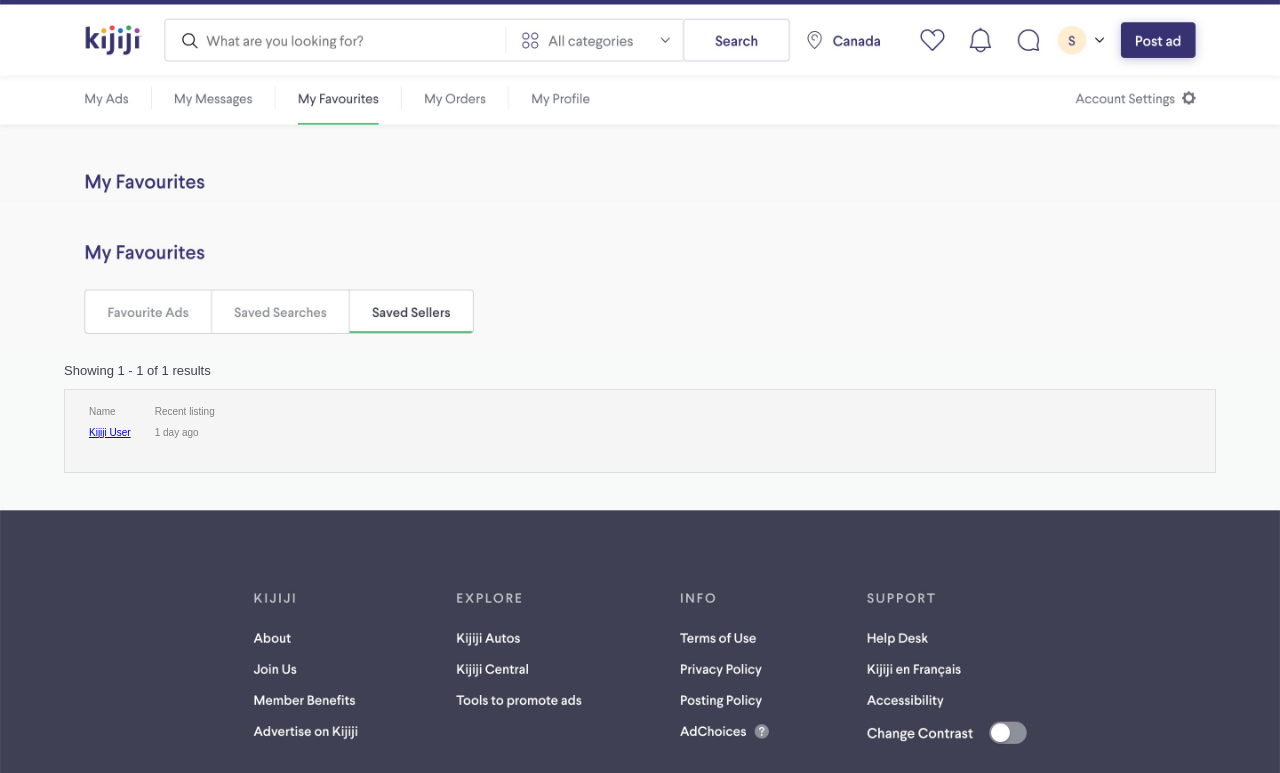
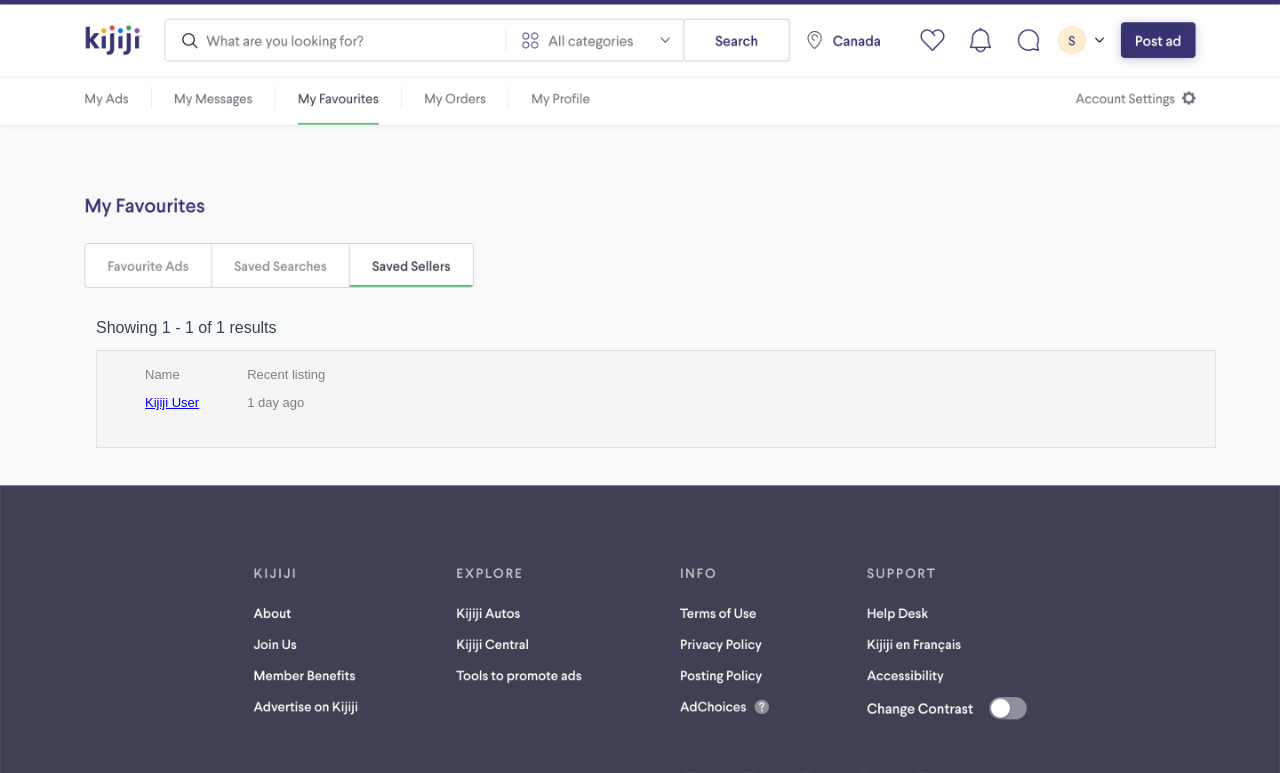
Before and after one commit to ip-Team8/kijiji-hackathon, a React (Create React App) app: page /saved-sellers in a window 1280 px wide. Shown: the top 773 px of the page. Built offline with nearby package versions, Linux system fonts and the light colour scheme.

Commit message:
Optimize for 1280px screen size.

```diff
--- a/src/App.js
+++ b/src/App.js
@@ -2,11 +2,11 @@
 import './App.scss';
 import { BrowserRouter, Routes, Route } from 'react-router-dom';
 import ScrollToTop from './components/ScrollToTop';
-// import SavedSearches from './pages/SavedSearches/SavedSearches';
+import SavedSearches from './pages/SavedSearches/SavedSearches';
 // import SuggestedSellers from './pages/SuggestedSellers/SuggestedSellers';
 import Header from './components/Header/Header';
 import Footer from './components/Footer/Footer';
-// import FavouriteAds from './pages/FavouriteAds/FavouriteAds';
+import FavouriteAds from './pages/FavouriteAds/FavouriteAds';
 import SavedSellers from './pages/SavedSellers/SavedSellers';
 import AdExample from './pages/AdExample/AdExample';
 import SingleSeller from './components/SingleSeller/SingleSeller';
@@ -21,8 +21,8 @@
     <Routes>
       <Route path ='/ad-example' element={<AdExample />} />
       <Route path='/seller-profile' element={<SingleSeller />}/>
-      {/* <Route path='/faveads' element={<FavouriteAds />}/> */}
-      {/* <Route path='/searches' element={<SavedSearches />}/> */}
+      <Route path='/faveads' element={<FavouriteAds />}/>
+      <Route path='/searches' element={<SavedSearches />}/>
       <Route path='/saved-sellers' element={<SavedSellers />}/>
       {/* <Route path='/suggested-sellers' element={<SuggestedSellers/>}/> */}
       <Route path='/notifications' element={<Notifications />}/>
--- a/src/components/SingleSeller/SingleSeller.scss
+++ b/src/components/SingleSeller/SingleSeller.scss
@@ -2,7 +2,7 @@
     width: 100%;
     height: 100%;
     object-fit: cover;
-    margin-top: -5.5rem;
+    margin-top: -15rem;
 
     &__button-container {
         margin-left: 8rem;
--- a/src/pages/AdExample/AdExample.scss
+++ b/src/pages/AdExample/AdExample.scss
@@ -2,5 +2,5 @@
     width: 100%;
     height: 100%;
     object-fit: cover;
-    margin-top: -5.5rem;
+    margin-top: -15rem;
 }
--- a/src/pages/FavouriteAds/FavouriteAds.scss
+++ b/src/pages/FavouriteAds/FavouriteAds.scss
@@ -2,5 +2,5 @@
     width: 100%;
     height: 100%;
     object-fit: cover;
-    margin-top: -5.5rem;
+    margin-top: -9.5rem;
 }
--- a/src/pages/SavedSearches/SavedSearches.js
+++ b/src/pages/SavedSearches/SavedSearches.js
@@ -1,11 +1,11 @@
 import './SavedSearches.scss';
+import saveSearches from '../../assets/images/saved-searches.jpg';
 
 const SavedSearches = () => {
     return (
-        <>
         <div>
+            <img className='saved-searches' src={saveSearches}></img>
         </div>
-        </>
     )
 }
 export default SavedSearches;
--- /dev/null
+++ b/src/pages/SavedSearches/SavedSearches.scss
@@ -0,0 +1,7 @@
+.saved-searches {
+    width: 100%;
+    height: 100%;
+    object-fit: cover;
+    margin-top: -8rem;
+    z-index: 10;
+}
--- a/src/pages/SavedSellers/SavedSellers.js
+++ b/src/pages/SavedSellers/SavedSellers.js
@@ -7,7 +7,9 @@
     return (
         <>
         <div>
+        <Link to="/faveads">
         <img className="saved-sellers" src={savedSellers}></img>
+        </Link>
         <h2 className='saved-sellers__list-number'>Showing 1 - 1 of 1 results</h2>
         <div className='saved-sellers__list'>
             <label className='saved-sellers__label'>Name
--- a/src/pages/SavedSellers/SavedSellers.scss
+++ b/src/pages/SavedSellers/SavedSellers.scss
@@ -2,14 +2,14 @@
     width: 100%;
     height: 100%;
     object-fit: cover;
-    margin-top: -5.5rem;
+    margin-top: -10rem;
 
     &__list-number {
         color: #3e4153;
         font-family: sans-serif;
-        font-size: small;
+        font-size: medium;
         font-weight: 400;
-        padding-left: 4rem;
+        padding-left: 6rem;
     }
 
     &__list {
@@ -17,7 +17,7 @@
         flex: row;
         align-items: center;
         border: 1px solid #8080802e;
-        margin-left: 4rem;
+        margin-left: 6rem;
         margin-right: 4rem;
         margin-bottom: 2rem;
         padding-top: 1rem;
@@ -29,14 +29,15 @@
     &__label {
         color: grey;
         font-weight: 300;
-        font-size: x-small;
+        font-size: small;
         font-family: sans-serif;
         padding-bottom: 0.5rem;
-        padding-left: 1.5rem;
+        padding-left: 3rem;
     }
 
     &__list-item{
         padding-top: 0.5rem;
         text-decoration: none;
+        color: black;
     }
 }
```
